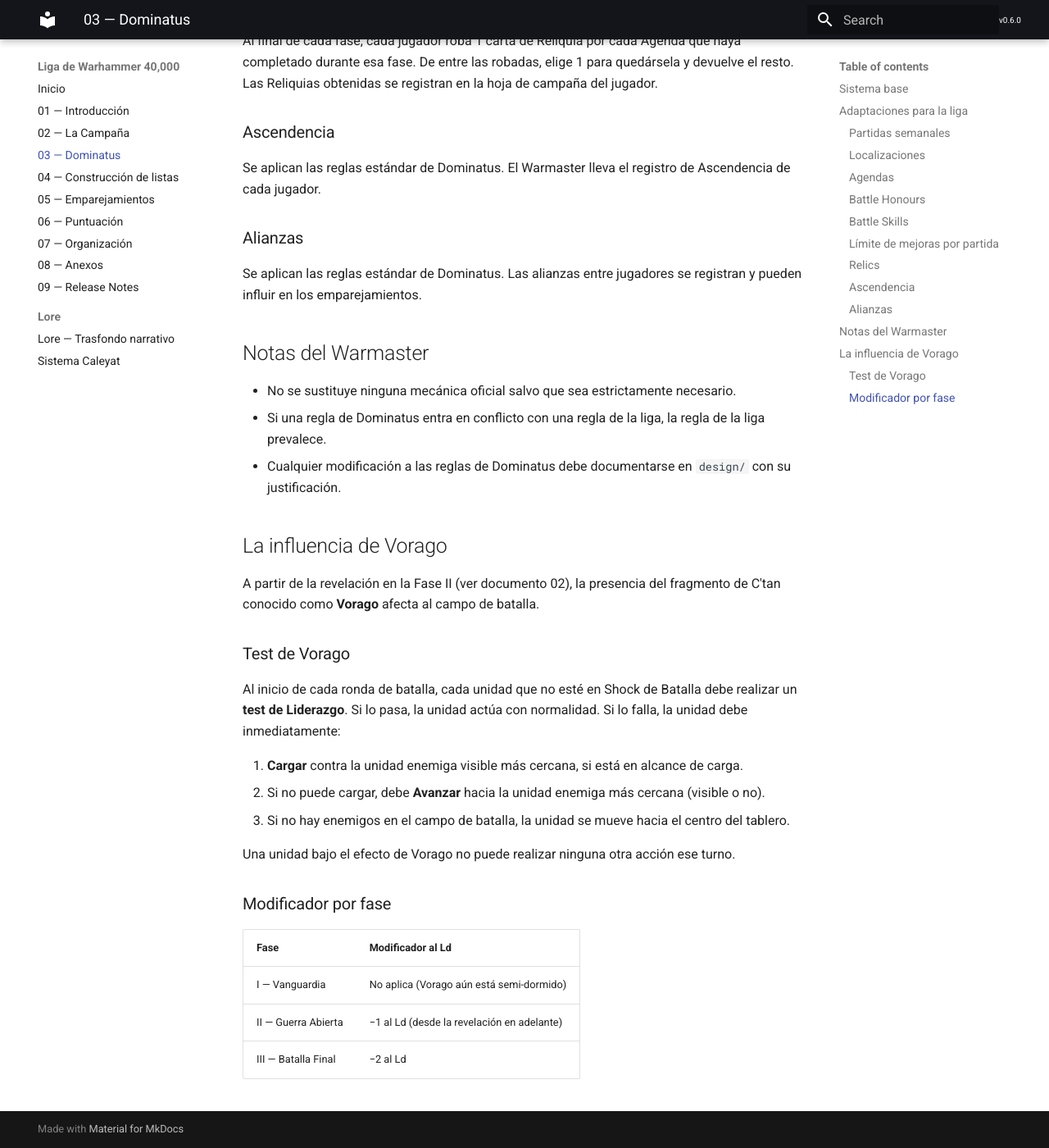
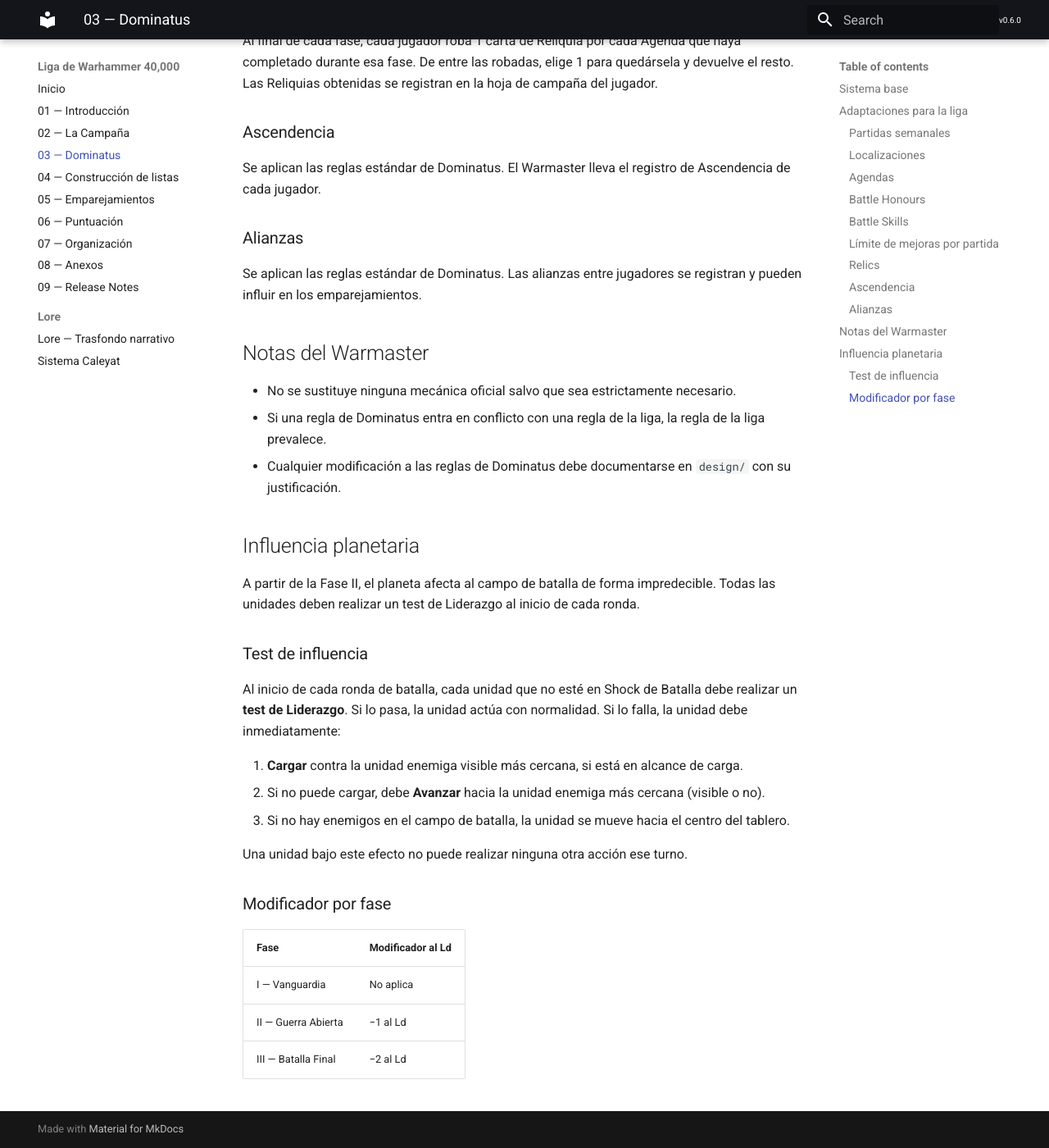
Before and after one commit to gonzalo-radio/liga-armagedon, an MkDocs documentation site: the page built from docs/03-dominatus.md, in a window 1280 px wide and 1400 px high, scrolled down 1510 px. Shown: the whole window at 82% size. Built offline with MkDocs 1.6.1 and Material for MkDocs 9.7.7, drawn with Linux system fonts in a browser that asks for light colours.

Commit message:
Elimina referencias a revelación y datos privados de docs públicos

```diff
--- a/docs/03-dominatus.md
+++ b/docs/03-dominatus.md
@@ -57,11 +57,11 @@ Se aplican las reglas estándar de Dominatus. Las alianzas entre jugadores se re
 - Si una regla de Dominatus entra en conflicto con una regla de la liga, la regla de la liga prevalece.
 - Cualquier modificación a las reglas de Dominatus debe documentarse en `design/` con su justificación.
 
-## La influencia de Vorago
+## Influencia planetaria
 
-A partir de la revelación en la Fase II (ver documento 02), la presencia del fragmento de C'tan conocido como **Vorago** afecta al campo de batalla.
+A partir de la Fase II, el planeta afecta al campo de batalla de forma impredecible. Todas las unidades deben realizar un test de Liderazgo al inicio de cada ronda.
 
-### Test de Vorago
+### Test de influencia
 
 Al inicio de cada ronda de batalla, cada unidad que no esté en Shock de Batalla debe realizar un **test de Liderazgo**. Si lo pasa, la unidad actúa con normalidad. Si lo falla, la unidad debe inmediatamente:
 
@@ -69,12 +69,12 @@ Al inicio de cada ronda de batalla, cada unidad que no esté en Shock de Batalla
 2. Si no puede cargar, debe **Avanzar** hacia la unidad enemiga más cercana (visible o no).
 3. Si no hay enemigos en el campo de batalla, la unidad se mueve hacia el centro del tablero.
 
-Una unidad bajo el efecto de Vorago no puede realizar ninguna otra acción ese turno.
+Una unidad bajo este efecto no puede realizar ninguna otra acción ese turno.
 
 ### Modificador por fase
 
 | Fase | Modificador al Ld |
 |---|---|
-| I — Vanguardia | No aplica (Vorago aún está semi-dormido) |
-| II — Guerra Abierta | −1 al Ld (desde la revelación en adelante) |
+| I — Vanguardia | No aplica |
+| II — Guerra Abierta | −1 al Ld |
 | III — Batalla Final | −2 al Ld |
```
Also changed, not shown: CHANGELOG.md (+2 -3 lines), docs/02-campaña.md (+2 -8 lines), docs/09-release-notes.md (+3 -4 lines), docs/lore/planeta-caleyat.md (+0 -16 lines).
